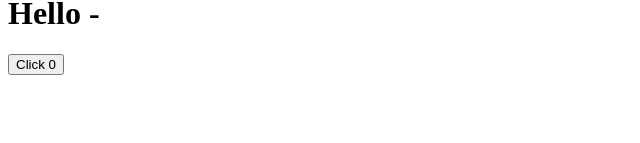
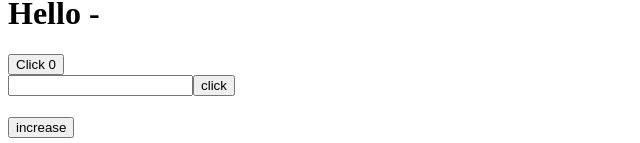
Before and after one commit to sushashwat/React-Concepts-, a React (Vite) app in the folder vite-project/: page / in a window 1280 px wide. Shown: the part 1141-1284 px from the top of the page, without its empty margins (0-640 px from the left). Before the commit the page ends 1224 px from the top, so only its background shows below. Built offline with nearby package versions, Linux system fonts and the light colour scheme; no server answers.

Commit message:
UseRef hook focused input

```diff
--- a/vite-project/src/App.jsx
+++ b/vite-project/src/App.jsx
@@ -9,6 +9,7 @@ import SideEffect from "./components/SideEffect";
 import Memo from "./components/Memo";
 import UseMemo from "./components/Usememo";
 import UseCallback from "./components/UseCallback";
+import UseRef from "./components/UseRef";
 function App(){
 
   const [count,setCount] = useState(0);
@@ -63,6 +64,7 @@ function App(){
     <Memo/>
     <UseMemo/>
     <UseCallback/>
+    <UseRef />
     </>
   )
 }
--- /dev/null
+++ b/vite-project/src/components/UseRef.jsx
@@ -0,0 +1,32 @@
+import { useRef } from "react";
+
+function UseRef(){
+    const inputRef = useRef(null);
+
+
+    const countRef = useRef(null);
+
+
+    function handleClick(){
+        inputRef.current.focus();
+    }
+
+    function handleCount(){
+        countRef.current++;
+        console.log(countRef.current);
+    }
+
+    return(
+        <>
+        <input ref={inputRef}/>
+        <button onClick={handleClick}> click </button>
+        <h1>{countRef.current}</h1>
+        <button onClick={handleCount}>
+            increase
+        </button>
+        </>
+    );
+}
+
+
+export default UseRef;
```
